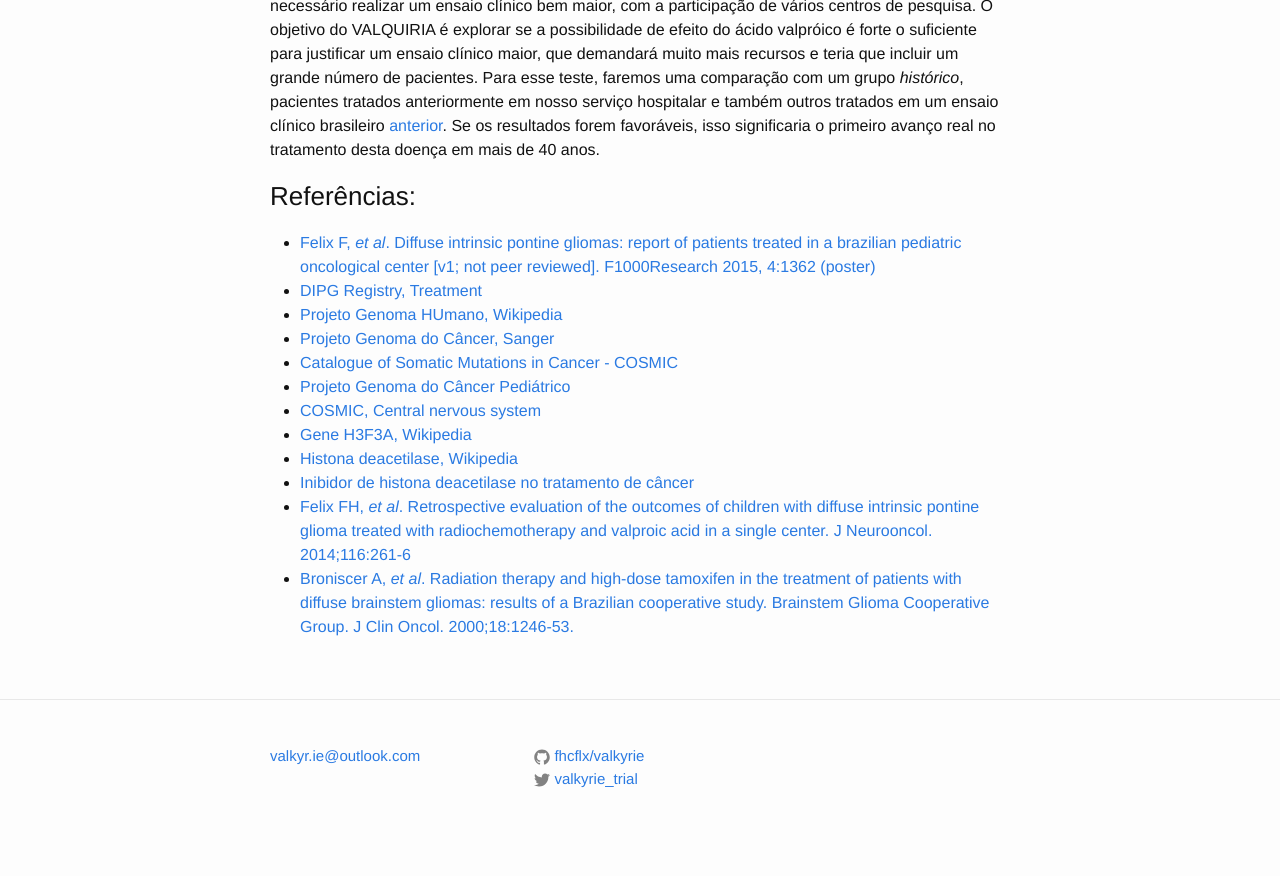
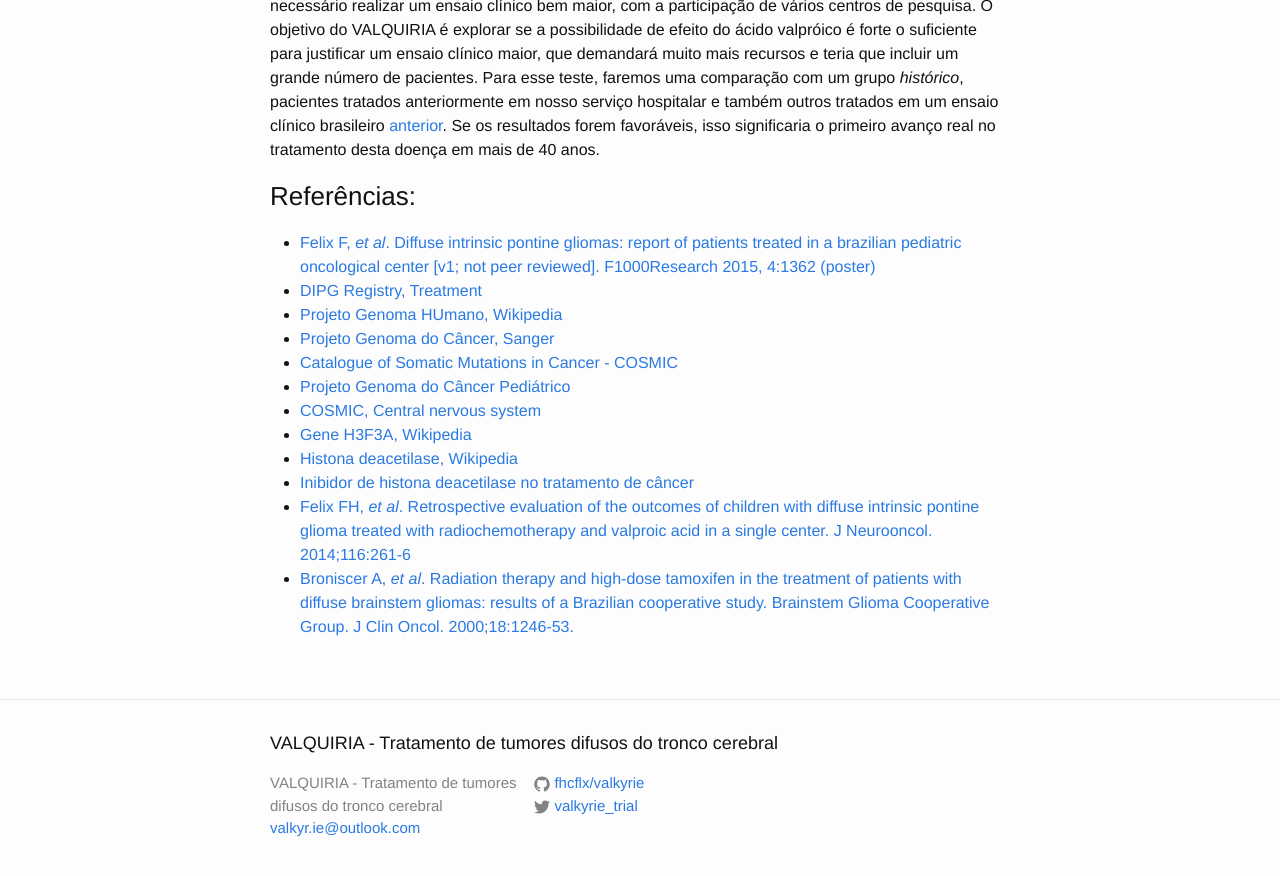
Before and after one commit to cmprsk/valkyrie, a Jekyll site: the page built from _posts/2016-06-02-Um-pouco-sobre-o-tratamento-do-ensaio.md, in a window 1280 px wide and 900 px high, scrolled down 3493 px. Shown: the top 876 px of the window. Built offline with Jekyll 4.4.1, drawn with Linux system fonts in a browser that asks for light colours; comment, search, counter and statistics services are not loaded; before the commit the page ends 4343 px from its top, so only the background shows below that; some of the changed lines change nothing that is shown; some of the changed text lies outside the part shown.

Commit message:
multilingual

```diff
--- a/_posts/2016-06-02-Um-pouco-sobre-o-tratamento-do-ensaio.md
+++ b/_posts/2016-06-02-Um-pouco-sobre-o-tratamento-do-ensaio.md
@@ -4,6 +4,8 @@
 title:  "Um pouco sobre o tratamento do ensaio"
 date:   2016-06-02 16:03:45 -0300
 categories: metodologia
+ref: science
+lang: pt
 ---
 ### A base científica de VALQUIRIA
 
```
